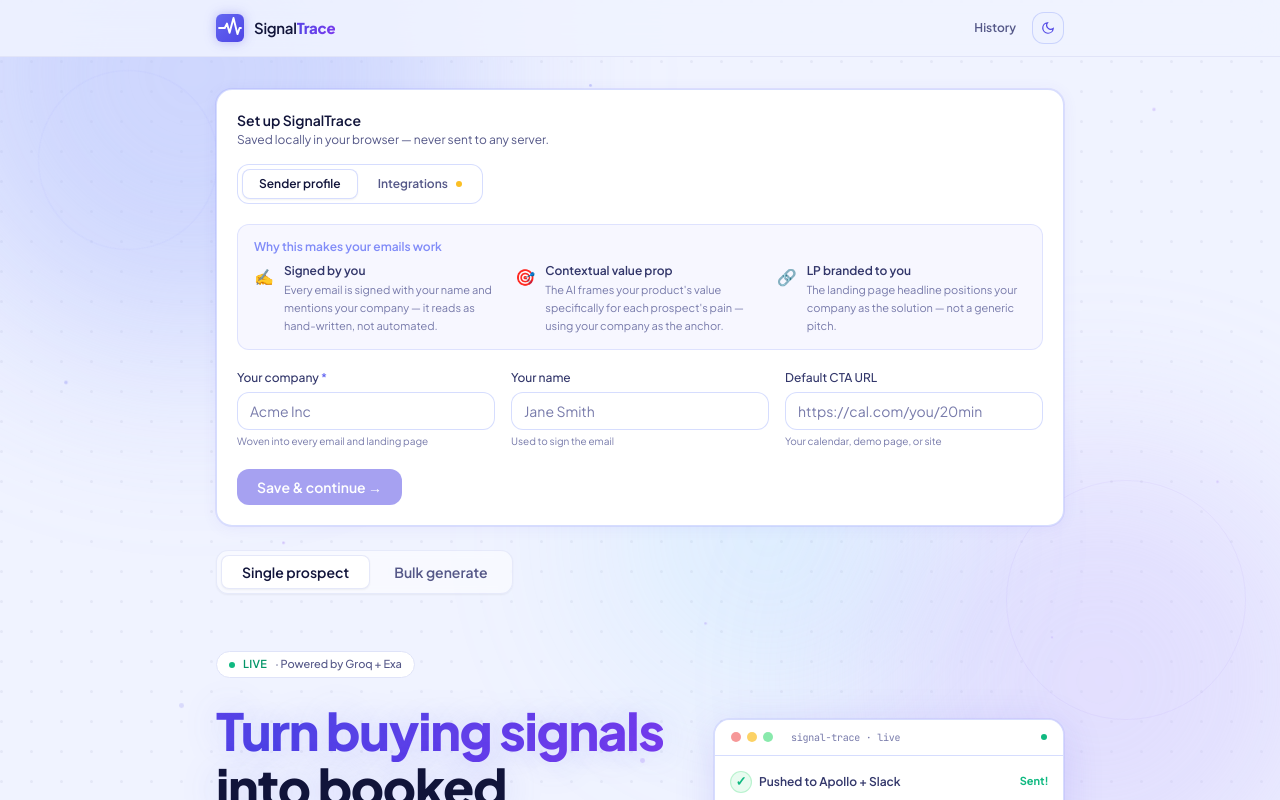
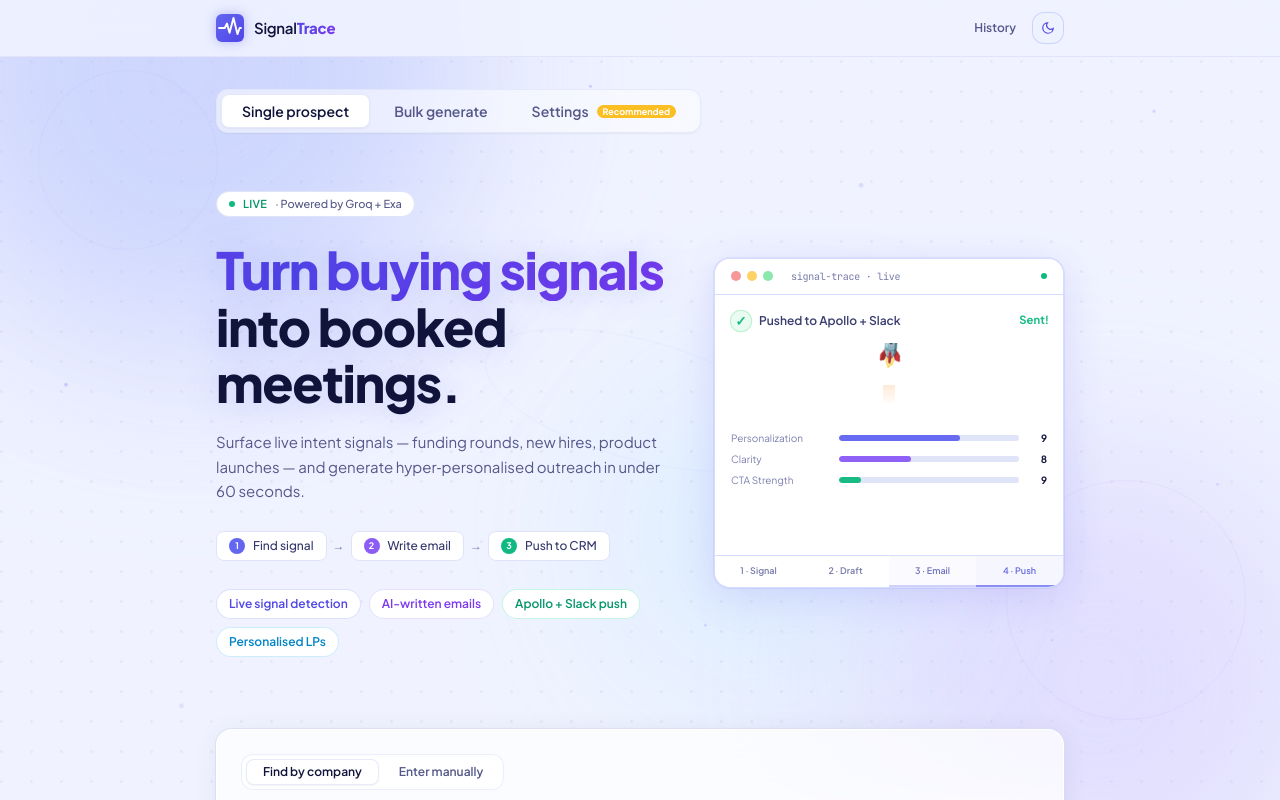
Before and after one commit to kapoormaulie/signal-trace, a Next.js app: page / in a window 1280 px wide. Shown: the top 800 px of the page. Built offline with nearby package versions, Linux system fonts and the light colour scheme.

Commit message:
ux: move settings to its own tab with Recommended badge, remove auto-popup on load

```diff
--- a/app/page.tsx
+++ b/app/page.tsx
@@ -30,7 +30,7 @@
 // ─── Types ───────────────────────────────────────────────────────────────────
 type PushStatus = "idle" | "loading" | "success" | "error";
 type DupInfo = { id: string; name: string; company: string; contactedAt: string };
-type PageTab = "single" | "bulk";
+type PageTab = "single" | "bulk" | "settings";
 type TargetRole = "decision-maker" | "sales" | "marketing" | "product" | "any";
 type BulkRowStatus = "queued" | "processing" | "done" | "error";
 
@@ -113,20 +113,39 @@
 }
 
 // ─── TabBar ──────────────────────────────────────────────────────────────────
-function TabBar({ tab, onChange }: { tab: PageTab; onChange: (t: PageTab) => void }) {
+function TabBar({
+  tab,
+  onChange,
+  showSettingsBadge,
+}: {
+  tab: PageTab;
+  onChange: (t: PageTab) => void;
+  showSettingsBadge?: boolean;
+}) {
+  const TABS: { id: PageTab; label: string }[] = [
+    { id: "single",   label: "Single prospect" },
+    { id: "bulk",     label: "Bulk generate"   },
+    { id: "settings", label: "Settings"        },
+  ];
+
   return (
     <div className="dark-tab-tray flex gap-1 mb-6 bg-white/50 backdrop-blur-sm rounded-xl p-1 w-fit border border-[rgba(223,227,248,0.7)] shadow-sm">
-      {(["single", "bulk"] as PageTab[]).map((t) => (
+      {TABS.map(({ id, label }) => (
         <button
-          key={t}
-          onClick={() => onChange(t)}
-          className={`px-5 py-1.5 rounded-lg text-sm font-semibold transition-all ${
-            tab === t
+          key={id}
+          onClick={() => onChange(id)}
+          className={`px-5 py-1.5 rounded-lg text-sm font-semibold transition-all flex items-center gap-2 ${
+            tab === id
               ? "dark-tab-active bg-white text-ink shadow-sm border border-[rgba(223,227,248,0.8)]"
               : "text-ink-3 hover:text-ink-2"
           }`}
         >
-          {t === "single" ? "Single prospect" : "Bulk generate"}
+          {label}
+          {id === "settings" && showSettingsBadge && (
+            <span className="text-[9px] font-bold text-white bg-amber-400 px-1.5 py-0.5 rounded-full leading-none">
+              Recommended
+            </span>
+          )}
         </button>
       ))}
     </div>
@@ -657,16 +676,25 @@
         {/* ── Main content ──────────────────────────────────── */}
         <main className="max-w-4xl mx-auto px-6 py-8">
 
-          {/* Settings */}
-          {settingsLoaded && (
-            <SettingsBar settings={settings} onSave={saveSettings} isConfigured={isConfigured} />
-          )}
-
           {/* Tabs */}
-          <TabBar tab={tab} onChange={(t) => { setTab(t); setState(INITIAL); }} />
+          <TabBar
+            tab={tab}
+            onChange={(t) => { setTab(t); setState(INITIAL); }}
+            showSettingsBadge={!isConfigured}
+          />
 
           {/* ── BULK ─────────────────────────────────────── */}
           {tab === "bulk" && <BulkSection settings={settings} />}
+
+          {/* ── SETTINGS ─────────────────────────────────── */}
+          {tab === "settings" && settingsLoaded && (
+            <SettingsBar
+              settings={settings}
+              onSave={(patch) => { saveSettings(patch); setTab("single"); }}
+              isConfigured={isConfigured}
+              forceOpen
+            />
+          )}
 
           {/* ── SINGLE ───────────────────────────────────── */}
           {tab === "single" && (
--- a/components/SettingsBar.tsx
+++ b/components/SettingsBar.tsx
@@ -7,6 +7,7 @@
   settings: UserSettings;
   onSave: (patch: Partial<UserSettings>) => void;
   isConfigured: boolean;
+  forceOpen?: boolean;
 }
 
 const inputCls =
@@ -25,8 +26,8 @@
   );
 }
 
-export default function SettingsBar({ settings, onSave, isConfigured }: Props) {
-  const [open, setOpen] = useState(!isConfigured);
+export default function SettingsBar({ settings, onSave, isConfigured, forceOpen }: Props) {
+  const [open, setOpen] = useState(forceOpen ? true : !isConfigured);
   const [tab, setTab] = useState<"profile" | "integrations">("profile");
   const [draft, setDraft] = useState(settings);
 
@@ -44,7 +45,7 @@
   const slackConnected  = !!(draft.slackWebhookUrl?.trim() || settings.slackWebhookUrl?.trim());
 
   // ── Collapsed pill ─────────────────────────────────────────────────────────
-  if (!open) {
+  if (!open && !forceOpen) {
     return (
       <div className="flex items-center justify-between text-xs text-ink-3 mb-5 px-1">
         <div className="flex items-center gap-3 flex-wrap">
@@ -92,7 +93,7 @@
             Saved locally in your browser — never sent to any server.
           </p>
         </div>
-        {isConfigured && (
+        {isConfigured && !forceOpen && (
           <button
             onClick={() => setOpen(false)}
             className="text-ink-3 hover:text-ink text-xs transition-colors"
```
